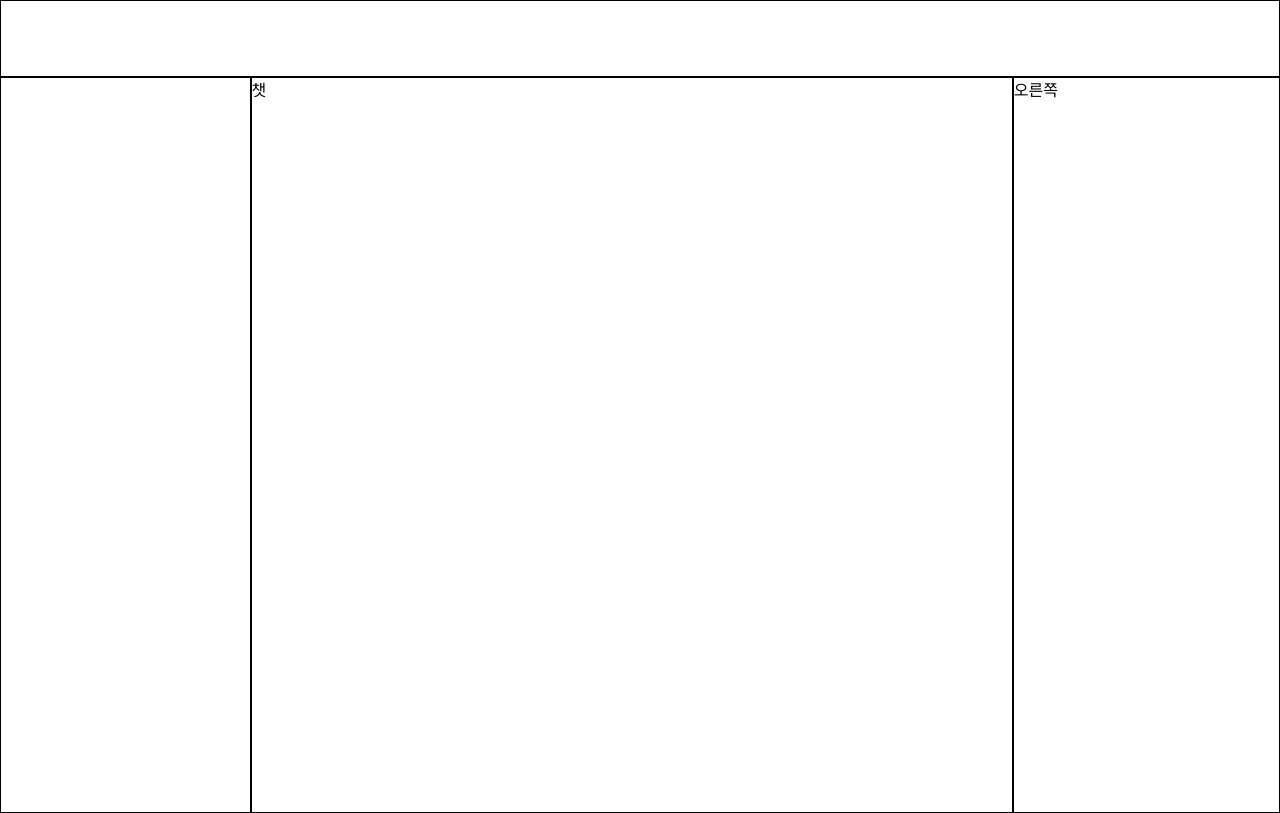
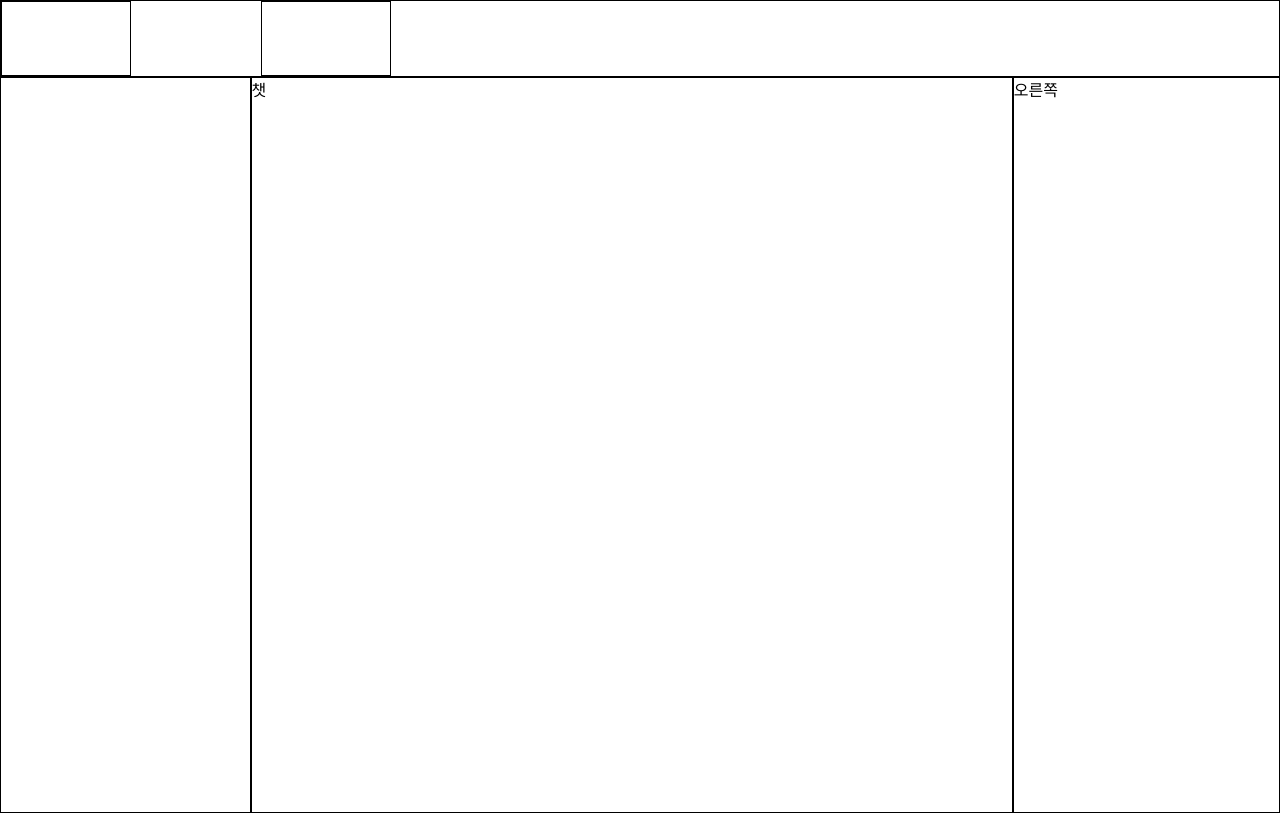
Before and after one commit to nanandive/DummyTalk_front, a React (Create React App) app in the folder dummy_talk/: page /main in a window 1280 px wide. Built offline with nearby package versions, Linux system fonts and the light colour scheme.

Commit message:
중간커밋

```diff
--- a/dummy_talk/src/layouts/Header.js
+++ b/dummy_talk/src/layouts/Header.js
@@ -2,7 +2,14 @@ function Header(){
 
     return (
         <>
-            <div className="h-[77px] border border-black ">
+            <div style={{display:"flex", height:"77px", border:"1px solid black"}}>
+                <div style={{border:"1px solid black", width:"130px", marginRight:"130px", borderRedius:"10px"}}>
+
+                </div>
+                <div style={{border:"1px solid black", width:"130px", marginRight:"300px"}}>
+
+                </div>
+
             </div>
         </>
     )
```
